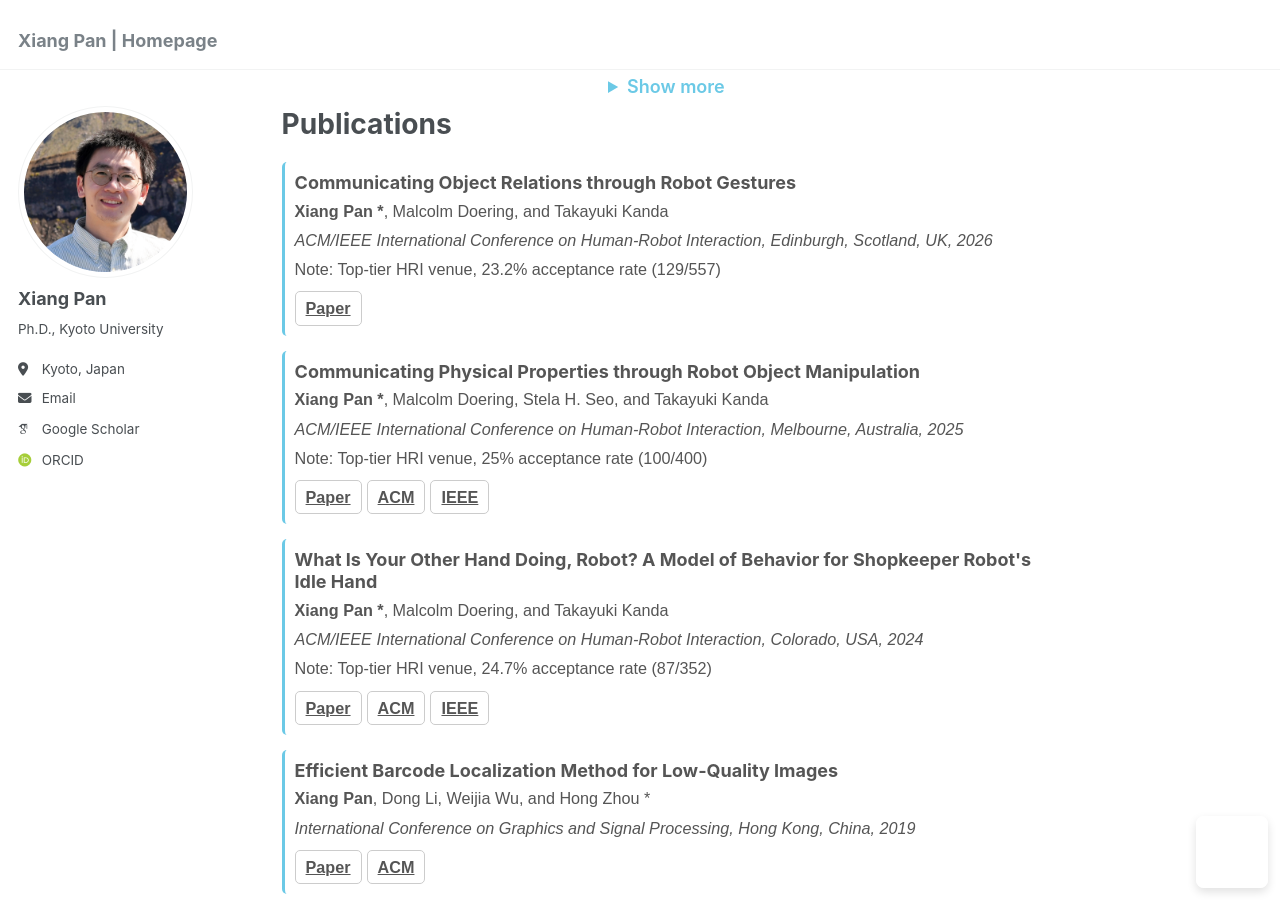
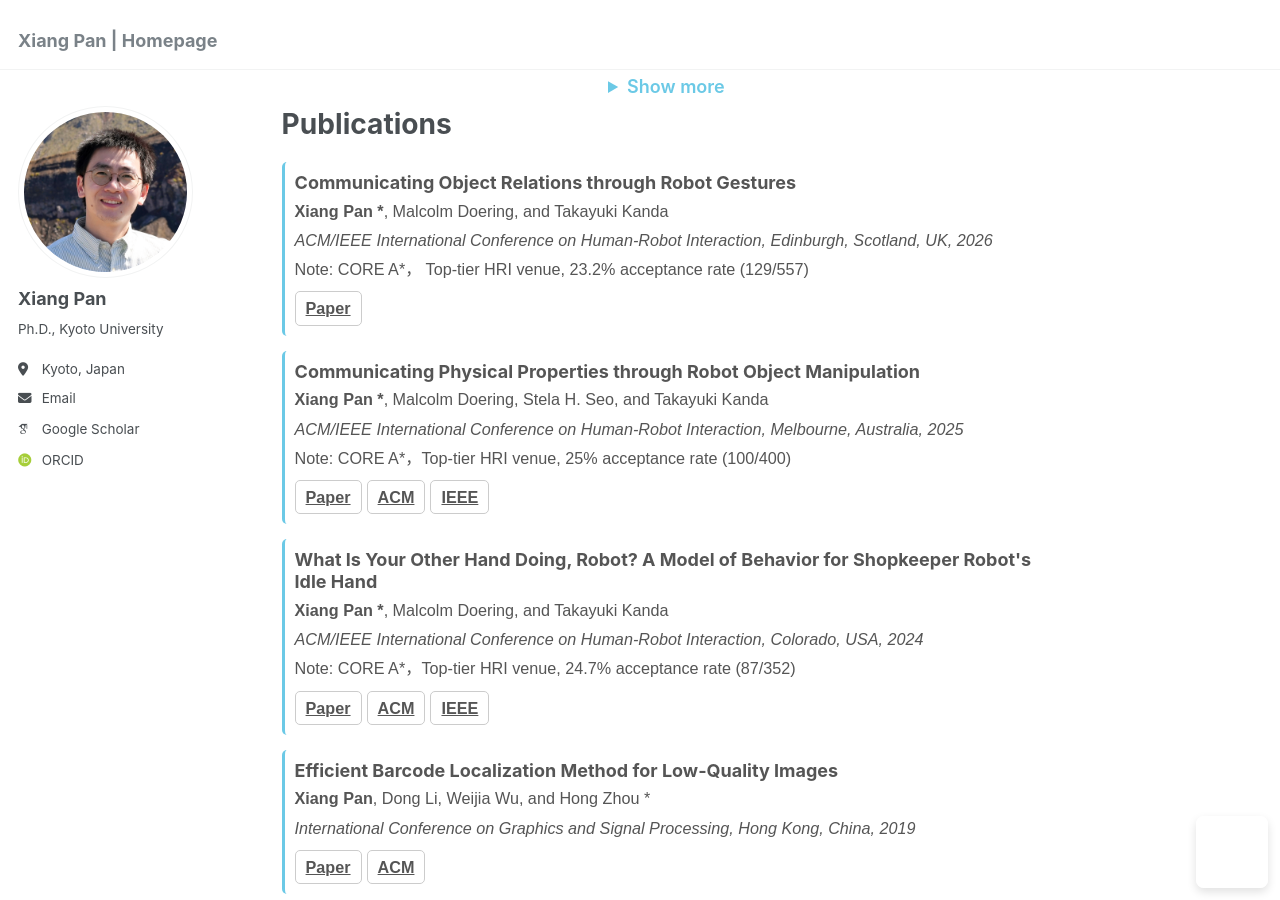
Before and after one commit to pan-xiang/pan-xiang.github.io, a Jekyll site: the page built from _pages/about.md, in a window 1280 px wide and 900 px high, scrolled down 406 px. Built offline with Jekyll 4.4.1, drawn with Linux system fonts in a browser that asks for light colours; some web fonts are replaced; a script that is not in the unit is left out.

Commit message:
Update about.md

```diff
--- a/_pages/about.md
+++ b/_pages/about.md
@@ -47,7 +47,7 @@ I am a postdoctoral researcher in the [Human-Robot Interaction Lab](https://www.
     <h3>Communicating Object Relations through Robot Gestures</h3>
     <p><strong>Xiang Pan *</strong>, Malcolm Doering, and Takayuki Kanda</p>
     <p><em>ACM/IEEE International Conference on Human-Robot Interaction, Edinburgh, Scotland, UK, 2026</em></p>
-    <p>Note: Top-tier HRI venue, 23.2% acceptance rate  (129/557)</p>
+    <p>Note: CORE A*， Top-tier HRI venue, 23.2% acceptance rate  (129/557)</p>
     <div class="links">
       <a href="files/HRI2026.pdf" class="button" target="_blank">Paper</a>
     </div>
@@ -57,7 +57,7 @@ I am a postdoctoral researcher in the [Human-Robot Interaction Lab](https://www.
     <h3>Communicating Physical Properties through Robot Object Manipulation</h3>
     <p><strong>Xiang Pan *</strong>, Malcolm Doering, Stela H. Seo, and Takayuki Kanda</p>
     <p><em>ACM/IEEE International Conference on Human-Robot Interaction, Melbourne, Australia, 2025</em></p>
-    <p>Note: Top-tier HRI venue, 25% acceptance rate (100/400)</p>
+    <p>Note: CORE A*，Top-tier HRI venue, 25% acceptance rate (100/400)</p>
     <div class="links">
       <a href="files/HRI2025.pdf" class="button" target="_blank">Paper</a>
       <a href="https://dl.acm.org/doi/10.5555/3721488.3721579" class="button" target="_blank">ACM</a>
@@ -69,7 +69,7 @@ I am a postdoctoral researcher in the [Human-Robot Interaction Lab](https://www.
     <h3>What Is Your Other Hand Doing, Robot? A Model of Behavior for Shopkeeper Robot's Idle Hand</h3>
     <p><strong>Xiang Pan *</strong>, Malcolm Doering, and Takayuki Kanda</p>
     <p><em>ACM/IEEE International Conference on Human-Robot Interaction, Colorado, USA, 2024</em></p>
-    <p>Note: Top-tier HRI venue, 24.7% acceptance rate (87/352)</p>
+    <p>Note: CORE A*，Top-tier HRI venue, 24.7% acceptance rate (87/352)</p>
     <div class="links">
       <a href="files/HRI2024.pdf" class="button" target="_blank">Paper</a>
       <a href="https://dl.acm.org/doi/10.1145/3610977.3634986" class="button" target="_blank">ACM</a>
```
